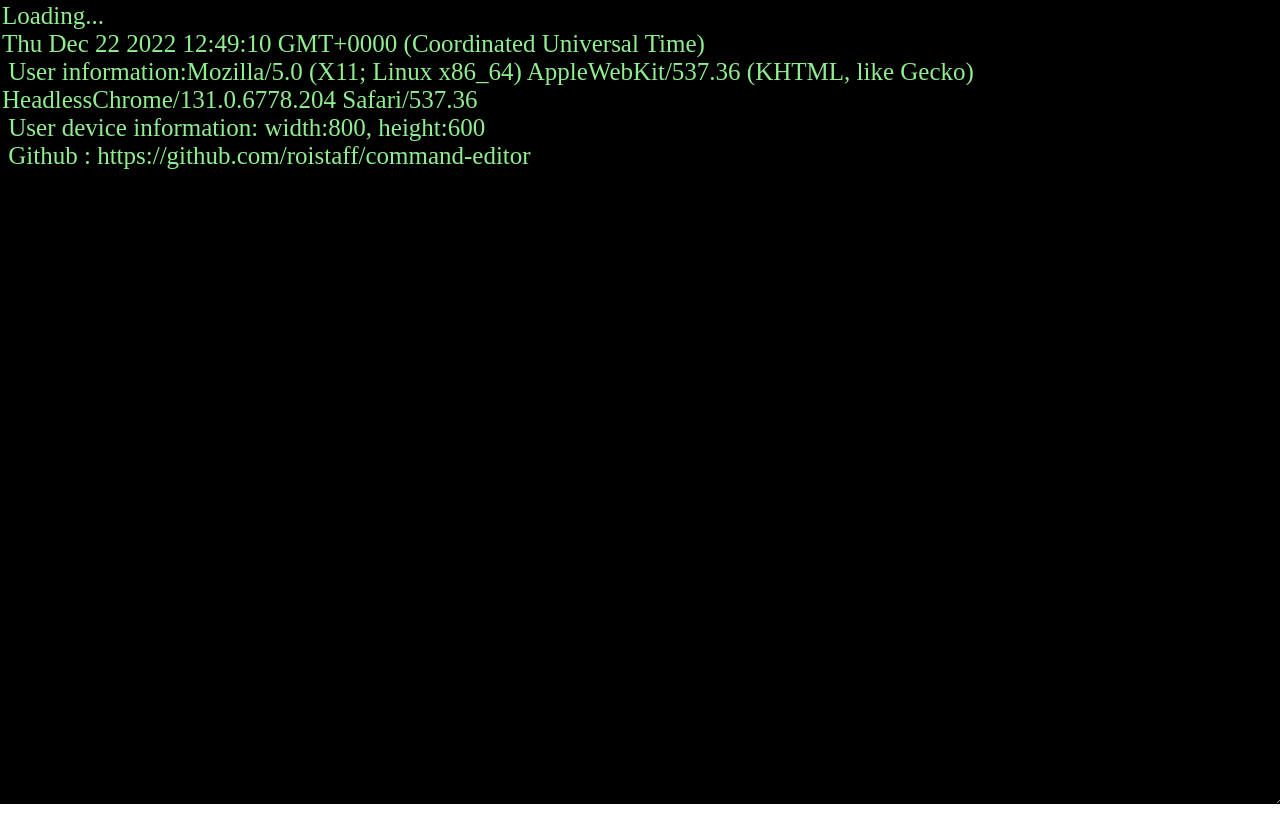
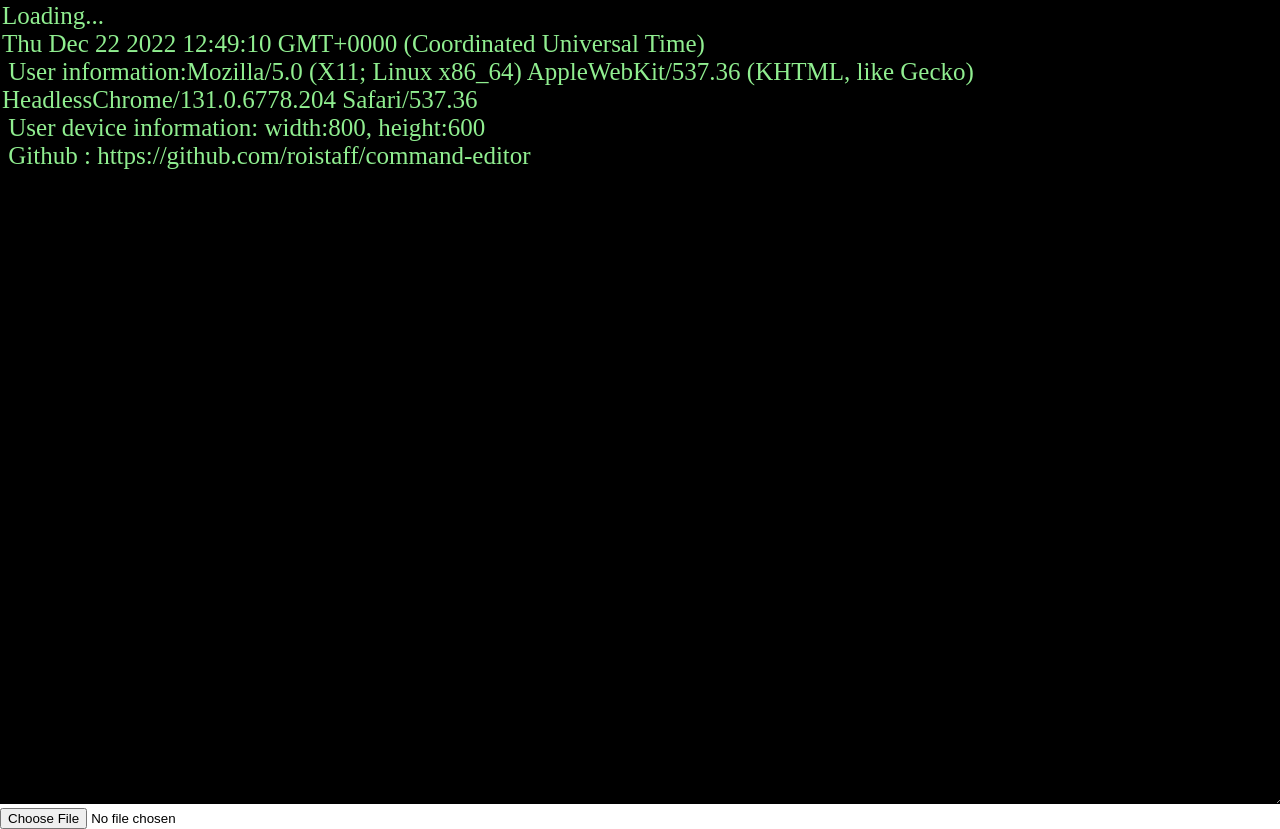
Before and after one commit to roistaff/command-editor, a plain HTML site: page index.html in a window 1280 px wide. Before the commit the page ends 808 px from the top, so only its background shows below. Drawn offline with Linux system fonts and the light colour scheme; a web font is replaced by a local one.

Commit message:
Update index.html

```diff
--- a/index.html
+++ b/index.html
@@ -10,6 +10,7 @@
     <body>
         <textarea id="hoge" onkeydown="keyDown()" onkeyup="keyUp()" placeholder="Plese write '/welcome();'."></textarea>
         <div id ="count" class="count"></div>
+        <input type="file"  id="inputFile">
       <script src="editor.js"></script>
     </body>
 </html>
```
